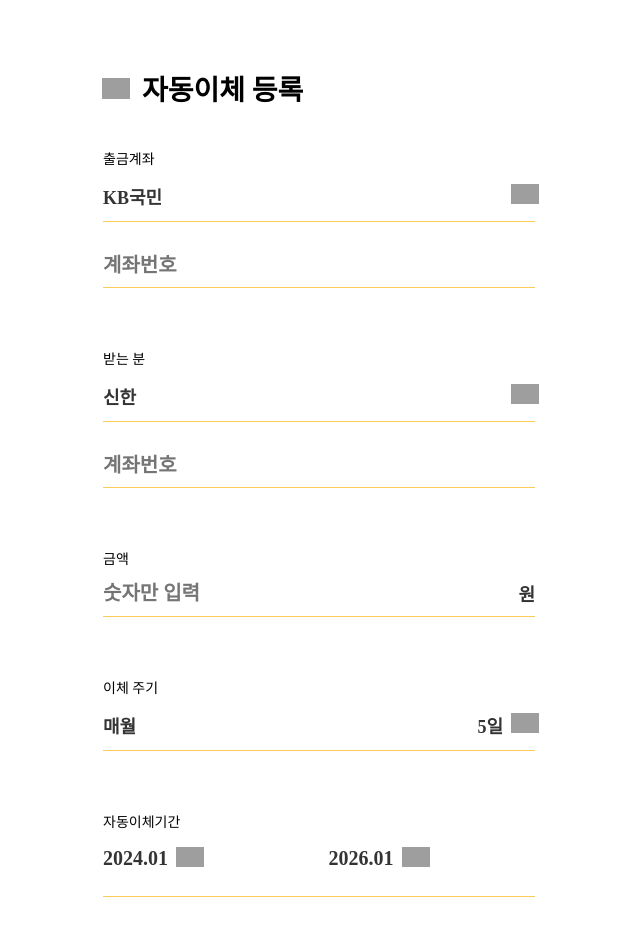
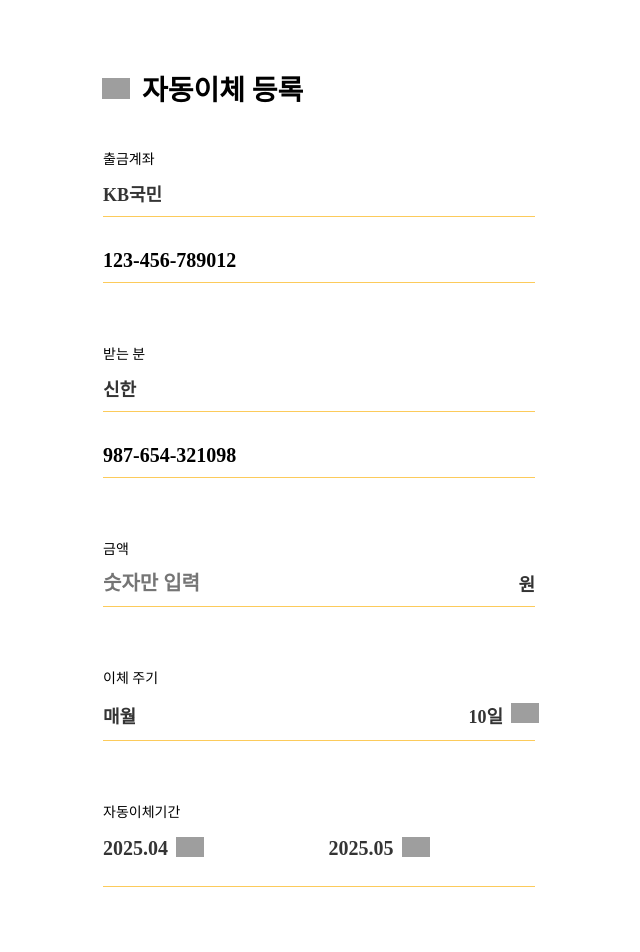
Before and after one commit to HuiSeopKwak/MonthlyZip, a React (Create React App) app in the folder frontend/monthly-zip/: page /tenant/auto-payment-register in a window 1280 px wide. Shown: the top 952 px of the page, without its empty margins (323-963 px from the left). Built offline with nearby package versions, Linux system fonts and the light colour scheme; grey boxes are pictures that could not be loaded.

Commit message:
feat:임차인 월세 미납 보증금 차감 API 연동
S12P21D109-191 #done 작업완료

```diff
--- a/frontend/monthly-zip/src/features/tenant/payment/PaymentDetail.jsx
+++ b/frontend/monthly-zip/src/features/tenant/payment/PaymentDetail.jsx
@@ -68,7 +68,9 @@ function PaymentCard({ payment }) {
       }
     )
     .then((response) => {
-      if (response.data.isSuccess) {
+      console.log("서버 응답:", response.data);
+
+      if (response.data.success) {
         alert("보증금에서 차감되었습니다.");
         window.location.reload();
       } else {
--- a/frontend/monthly-zip/src/features/tenant/payment/auto/AutoPaymentConfirm.jsx
+++ b/frontend/monthly-zip/src/features/tenant/payment/auto/AutoPaymentConfirm.jsx
@@ -1,4 +1,4 @@
-import React from "react";
+import React, { useState, useEffect } from "react";
 import { useNavigate } from "react-router-dom";
 import styles from "./AutoPaymentConfirm.module.css";
 
@@ -26,12 +26,23 @@ function Header() {
 
 // Transfer details component with recipient and amount
 const TransferDetails = () => {
+  const [amount, setAmount] = useState("");
+
+  useEffect(() => {
+    const storedAmount = localStorage.getItem("autoPaymentAmount");
+    if (storedAmount) {
+      // 천 단위 콤마 추가
+      const formatted = Number(storedAmount).toLocaleString();
+      setAmount(formatted);
+    }
+  }, []);
+
   return (
     <>
       <p className={styles.accountNumber}>신한 110-123-456789</p>
       <h2 className={styles.recipientName}>홍길동 님께</h2>
       <h3 className={styles.transferAmount}>
-        500,000 <span className={styles.regularWeight}>원 자동이체를</span>
+      {amount} <span className={styles.regularWeight}>원 자동이체를</span>
         <br />
         <span className={styles.regularWeight}>등록하시겠습니까?</span>
       </h3>
@@ -51,6 +62,20 @@ const AccountInformation = () => {
 
 // Transfer schedule component with frequency, period, and display names
 const TransferSchedule = () => {
+  const [frequency, setFrequency] = useState("");
+  const [period, setPeriod] = useState("");
+
+  useEffect(() => {
+    const storedFrequency = localStorage.getItem("autoPaymentFrequency");
+    const storedPeriod = localStorage.getItem("autoPaymentPeriod");
+
+    if (storedFrequency) setFrequency(`매월/${storedFrequency}일`);
+    if (storedPeriod) setPeriod(storedPeriod);
+
+  }, []);
+
+
+
   return (
     <section className={styles.scheduleContainer}>
       <div className={styles.scheduleLabels}>
@@ -60,8 +85,8 @@ const TransferSchedule = () => {
         <p className={styles.myDisplayLabel}>보내는 분</p>
       </div>
       <div className={styles.scheduleValues}>
-        <p className={styles.frequencyValue}>매월/5일</p>
-        <p className={styles.periodValue}>2024.01 ~ 2026.01</p>
+        <p className={styles.frequencyValue}>{frequency}</p>
+        <p className={styles.periodValue}>{period}</p>
         <div className={styles.displayNamesContainer}>
           <p>홍길동</p>
           <p className={styles.myDisplayValue}>김철수</p>
--- a/frontend/monthly-zip/src/features/tenant/payment/auto/AutoPaymentRegister.jsx
+++ b/frontend/monthly-zip/src/features/tenant/payment/auto/AutoPaymentRegister.jsx
@@ -22,36 +22,19 @@ function Header() {
     </header>
   );
 }
-
-function AccountSection({ title, bankName, iconType, placeholder }) {
-  const [accountNumber, setAccountNumber] = useState("");
-
+function AccountSection({ title, bankName, accountNumber }) {
   return (
     <section className={styles.sectionContainer}>
       <h2 className={styles.sectionTitle}>{title}</h2>
       <div className={styles.accountSelector}>
         <div className={styles.selectorHeader}>
           <p className={styles.bankName}>{bankName}</p>
-          <div className={styles.bankIconContainer}>
-            <button className={styles.dropdownButton}>
-              <img
-                src="https://cdn.builder.io/api/v1/image/assets/94f9b1b367134d27b681c8187a3426ca/7a31437be2e255491b409270ea87dc20bf8f242b?placeholderIfAbsent=true"
-                alt="Registration icon"
-                className={styles.dropdownIcon}
-              />
-            </button>
-          </div>
         </div>
         <div className={styles.divider} />
       </div>
+
       <div className={styles.accountNumberContainer}>
-        <input
-          type="text"
-          placeholder="계좌번호"
-          value={accountNumber}
-          onChange={(e) => setAccountNumber(e.target.value)}
-          className={styles.accountNumberLabel}
-        />
+        <p className={styles.accountNumberLabel}>{accountNumber}</p>
         <div className={styles.divider} />
       </div>
     </section>
@@ -59,8 +42,12 @@ function AccountSection({ title, bankName, iconType, placeholder }) {
 }
 
 
-function AmountSection() {
-  const [amount, setAmount] = useState("");
+function AmountSection({ amount, setAmount }) {
+
+  useEffect(() => {
+    const stored = localStorage.getItem("autoPaymentAmount");
+    if (stored) setAmount(stored);
+  }, [setAmount]);
 
   const handleChange = (e) => {
     const value = e.target.value;
@@ -68,6 +55,7 @@ function AmountSection() {
     if (/^\d*$/.test(value)) {
       if (value === "" || !/^0\d+/.test(value)) {
         setAmount(value);
+        localStorage.setItem("autoPaymentAmount", value);
       }
     }
   }
@@ -92,10 +80,14 @@ function AmountSection() {
   );
 }
 
-function FrequencyModal({ onClose, onSelect }) {
+function FrequencyModal({ onClose, onSelect, initialDay }) {
   const days = Array.from({ length: 31 }, (_, i) => i + 1);
   const listRef = useRef(null);
-  const [selectedIndex, setSelectedIndex] = useState(4); // 5일
+
+  const [selectedIndex, setSelectedIndex] = useState(() => {
+    const index = days.indexOf(initialDay ?? 10); // 기본값은 10일
+    return index !== -1 ? index : 9;
+  });
 
   const itemHeight = 40;
 
@@ -204,7 +196,7 @@ function FrequencySection({ day, onClick }) {
 
 
 
-function PeriodModal({ onClose, onSelect }) {
+function PeriodModal({ onClose, onSelect, initialPeriod  }) {
   const currentYear = new Date().getFullYear();
   const years = Array.from({ length: 15 }, (_, i) => currentYear + i);
   const months = Array.from({ length: 12 }, (_, i) => i + 1);
@@ -212,17 +204,26 @@ function PeriodModal({ onClose, onSelect }) {
   const yearRef = useRef(null);
   const monthRef = useRef(null);
 
-  const [selectedYearIndex, setSelectedYearIndex] = useState(0);
-  const [selectedMonthIndex, setSelectedMonthIndex] = useState(0);
+  const [selectedYearIndex, setSelectedYearIndex] = useState(() => {
+    if (!initialPeriod) return 0;
+    const [yearStr] = initialPeriod.split(".");
+    return years.findIndex((y) => y === Number(yearStr));
+  });
+
+  const [selectedMonthIndex, setSelectedMonthIndex] = useState(() => {
+    if (!initialPeriod) return 0;
+    const [, monthStr] = initialPeriod.split(".");
+    return Number(monthStr) - 1; // month 1~12 → index 0~11
+  });
 
   const itemHeight = 40;
   let yearTimeout = useRef(null);
   let monthTimeout = useRef(null);
 
   useEffect(() => {
-    yearRef.current.scrollTop = selectedYearIndex * itemHeight;
-    monthRef.current.scrollTop = selectedMonthIndex * itemHeight;
-  }, []);
+    if (yearRef.current) yearRef.current.scrollTop = selectedYearIndex * itemHeight;
+    if (monthRef.current) monthRef.current.scrollTop = selectedMonthIndex * itemHeight;
+  }, [selectedYearIndex, selectedMonthIndex]);
 
   const handleScroll = (type) => {
     if (type === "year") {
@@ -311,6 +312,7 @@ function PeriodModal({ onClose, onSelect }) {
   );
 }
 
+
 function PeriodSection({ start, end, onClickStart, onClickEnd }) {
   return (
     <section className={styles.sectionContainer}>
@@ -343,22 +345,74 @@ function PeriodSection({ start, end, onClickStart, onClickEnd }) {
   );
 }
 
+const getDefaultPeriods = () => {
+  const now = new Date();
+  const year = now.getFullYear();
+  const month = now.getMonth() + 1;
+  const nextMonth = month === 12 ? 1 : month + 1;
+  const nextYear = month === 12 ? year + 1 : year;
+
+  const start = `${year}.${String(month).padStart(2, "0")}`;
+  const end = `${nextYear}.${String(nextMonth).padStart(2, "0")}`;
+  return { start, end };
+};
+
 function AutoPaymentRegister() {
   const navigate = useNavigate();
+  const [amount, setAmount] = useState("");
+
   const [isDayModalOpen, setIsDayModalOpen] = useState(false);
   const [isStartModalOpen, setIsStartModalOpen] = useState(false);
   const [isEndModalOpen, setIsEndModalOpen] = useState(false);
 
-  const [selectedDay, setSelectedDay] = useState(5); // 초기값 5일
-  const [startPeriod, setStartPeriod] = useState("2024.01");
-  const [endPeriod, setEndPeriod] = useState("2026.01");
+  const [selectedDay, setSelectedDay] = useState(10); // 초기값 10일
+
+  const { start: defaultStart, end: defaultEnd } = getDefaultPeriods();
+
+  const [startPeriod, setStartPeriod] = useState(defaultStart);
+  const [endPeriod, setEndPeriod] = useState(defaultEnd);
+
+  useEffect(() => {
+    const savedDay = localStorage.getItem("autoPaymentFrequency");
+    const savedStart = localStorage.getItem("autoPaymentPeriodStart");
+    const savedEnd = localStorage.getItem("autoPaymentPeriodEnd");
+
+    if (savedDay) {
+      setSelectedDay(Number(savedDay));
+    } else {
+      localStorage.setItem("autoPaymentFrequency", selectedDay); // 기본값도 저장
+    }
+
+    if (savedStart) {
+      setStartPeriod(savedStart);
+    } else {
+      localStorage.setItem("autoPaymentPeriodStart", defaultStart);
+    }
+
+    if (savedEnd) {
+      setEndPeriod(savedEnd);
+    } else {
+      localStorage.setItem("autoPaymentPeriodEnd", defaultEnd);
+    }
+
+    localStorage.setItem(
+      "autoPaymentPeriod",
+      `${savedStart ?? defaultStart} ~ ${savedEnd ?? defaultEnd}`
+    );
+  }, []);
 
   const handleDaySelect = (day) => {
     setSelectedDay(day);
+    localStorage.setItem("autoPaymentFrequency", day);
     setIsDayModalOpen(false);
   };
 
   const handleClick = () => {
+    if (!amount || Number(amount) === 0) {
+      alert("금액을 입력해 주세요");
+      return; // 다음 화면 이동 막음
+    }
+
     navigate('/tenant/auto-payment-confirm');
   };
 
@@ -369,17 +423,18 @@ function AutoPaymentRegister() {
 
             <form className={styles.formContent}>
             <AccountSection
-                title="출금계좌"
-                bankName="KB국민"
+              title="출금계좌"
+              bankName="KB국민"
+              accountNumber="123-456-789012"
             />
 
             <AccountSection
-                title="받는 분"
-                bankName="신한"
-                placeholder="계좌번호"
+              title="받는 분"
+              bankName="신한"
+              accountNumber="987-654-321098"
             />
 
-            <AmountSection />
+            <AmountSection amount={amount} setAmount={setAmount}/>
 
             <FrequencySection
               day={selectedDay}
@@ -397,6 +452,7 @@ function AutoPaymentRegister() {
               <FrequencyModal
                 onClose={() => setIsDayModalOpen(false)}
                 onSelect={handleDaySelect}
+                initialDay={selectedDay}
               />
             )}
 
@@ -404,8 +460,27 @@ function AutoPaymentRegister() {
            {isStartModalOpen && (
               <PeriodModal
                 onClose={() => setIsStartModalOpen(false)}
+                initialPeriod={startPeriod}
                 onSelect={(period) => {
                   setStartPeriod(period);
+
+                  // 시작일 기준으로 종료일을 한 달 뒤로 설정
+                  const [year, month] = period.split('.').map(Number);
+                  let newMonth = month + 1;
+                  let newYear = year;
+
+                  if (newMonth > 12) {
+                    newMonth = 1;
+                    newYear += 1;
+                  }
+
+                  const newEndPeriod = `${newYear}.${String(newMonth).padStart(2, '0')}`;
+                  setEndPeriod(newEndPeriod);
+
+                  localStorage.setItem("autoPaymentPeriodStart", period);
+                  localStorage.setItem("autoPaymentPeriodEnd", newEndPeriod);
+                  localStorage.setItem("autoPaymentPeriod", `${period} ~ ${newEndPeriod}`);
+
                   setIsStartModalOpen(false);
                 }}
               />
@@ -415,8 +490,14 @@ function AutoPaymentRegister() {
             {isEndModalOpen && (
               <PeriodModal
                 onClose={() => setIsEndModalOpen(false)}
+                initialPeriod={endPeriod}
                 onSelect={(period) => {
                   setEndPeriod(period);
+
+                  const start = localStorage.getItem("autoPaymentPeriodStart") || startPeriod;
+                  localStorage.setItem("autoPaymentPeriodEnd", period);
+                  localStorage.setItem("autoPaymentPeriod", `${start} ~ ${period}`);
+
                   setIsEndModalOpen(false);
                 }}
               />
```
Also changed, not shown: frontend/monthly-zip/src/features/tenant/payment/PaymentMain.jsx (+11 -19 lines), frontend/monthly-zip/src/features/tenant/payment/direct/DirectPayment.module.css (+4 -21 lines), frontend/monthly-zip/src/features/tenant/payment/direct/PaymentPassword.jsx (+11 -0 lines).
